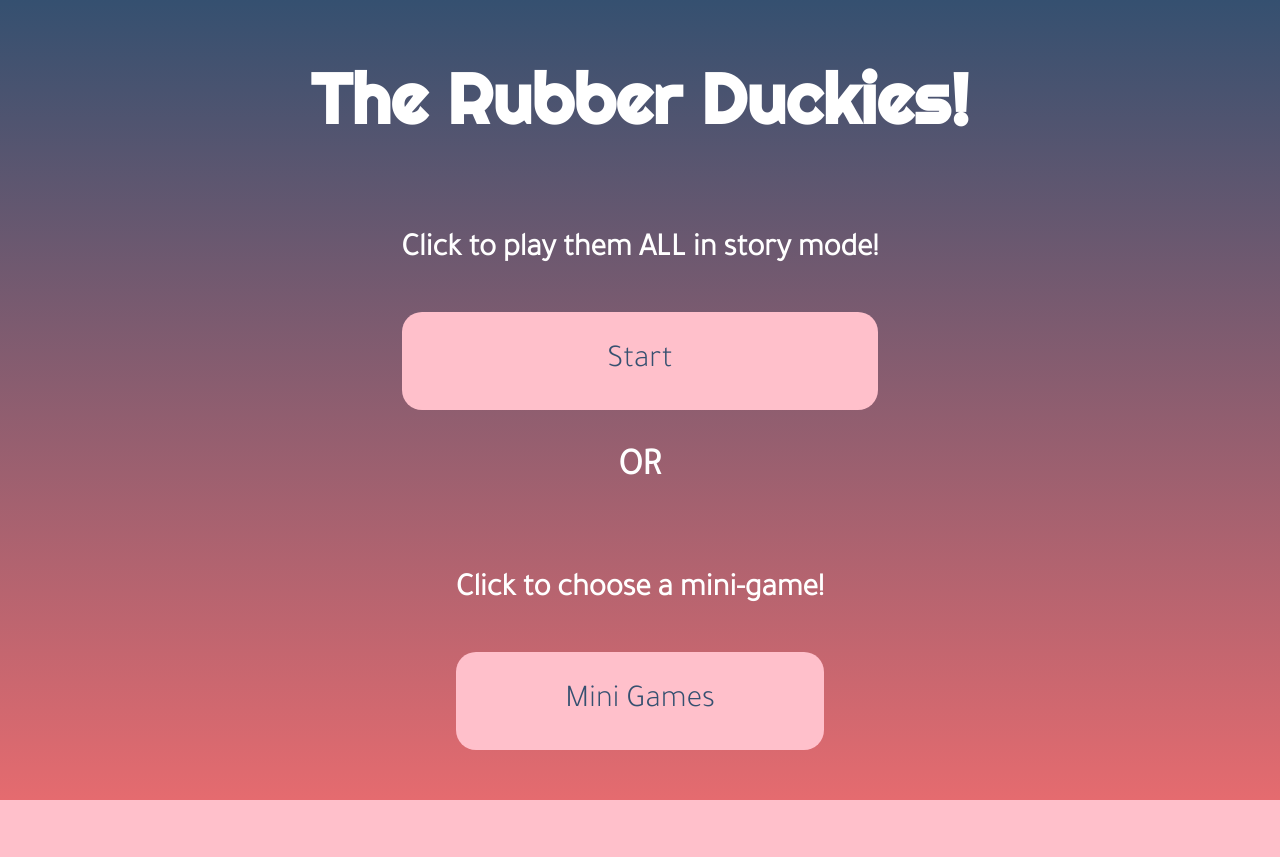
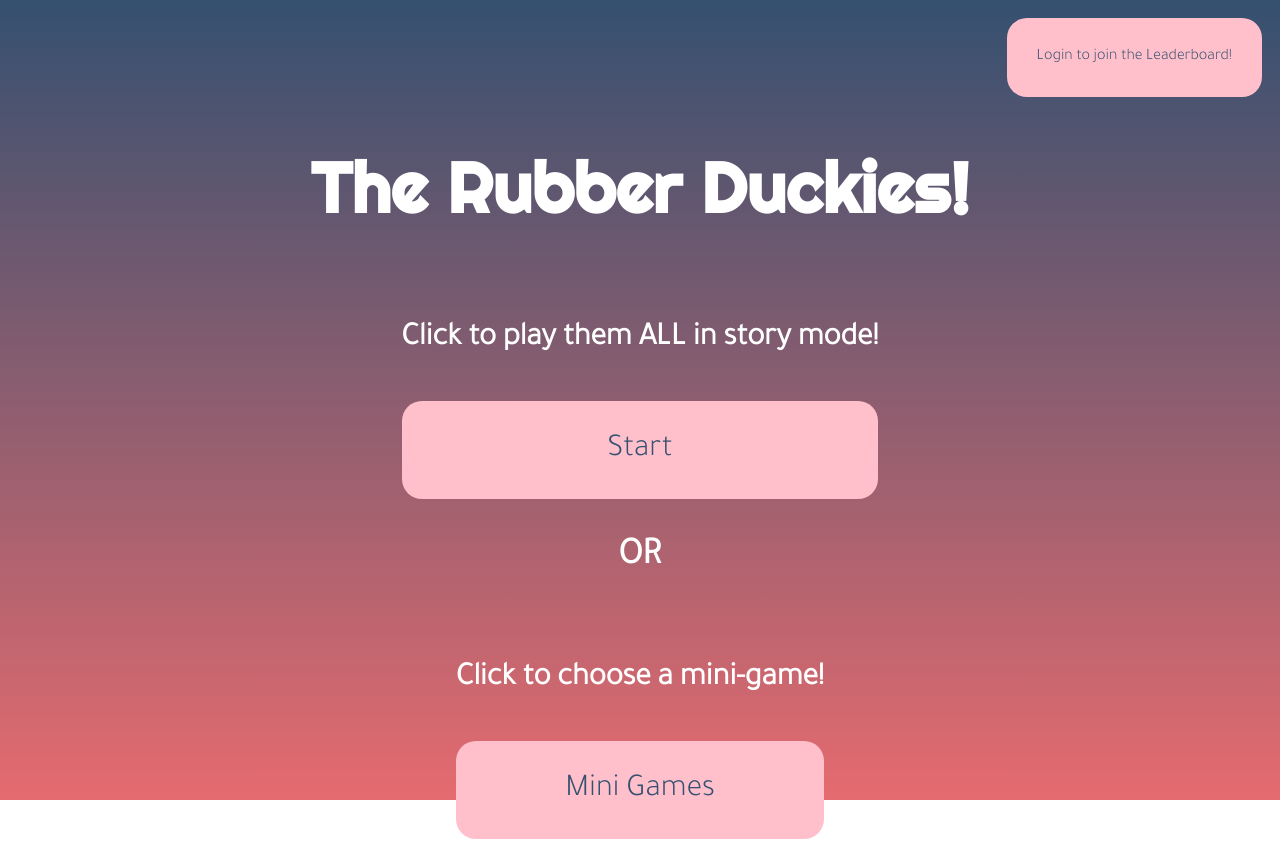
Before and after one commit to MarkGhebrial/Rosehack-2023, a Django app: page / in a window 1280 px wide. Before the commit the page ends 800 px from the top, so only its background shows below. Run offline with Django 4.2, Linux system fonts and the light colour scheme.

Commit message:
login button

```diff
--- a/duck/duckgame/templates/index.html
+++ b/duck/duckgame/templates/index.html
@@ -6,6 +6,18 @@
 <link rel="preconnect" href="https://fonts.gstatic.com" crossorigin>
 <link href="https://fonts.googleapis.com/css2?family=Righteous&family=Tajawal:wght@300&display=swap" rel="stylesheet">
 <style>
+    html
+    {
+        width:100%;
+        height:100%;
+        background-image: linear-gradient(180deg, #355070, #E56B6F);
+        background-repeat:no-repeat;
+
+    }
+    body
+    {
+        overflow:hidden;
+    }
     h1
     {
         display:flex;
@@ -14,6 +26,26 @@
         color:white;
         font-family: 'Righteous', cursive;
         font-size:70px;
+    }
+    #login-button
+    {
+        text-align:center;
+        padding:30px;
+        background-color:pink;
+        text-decoration:none;
+        border-radius:20px;
+        color:#355070;
+        font-family: 'Tajawal', sans-serif;
+
+    }
+    .login-button
+    {
+        display:flex;
+        flex-direction:row;
+        justify-content:end;
+        align-items:center;
+        padding-right:10px;
+        padding-top:10px;
     }
     .choose-games
     {
@@ -38,26 +70,13 @@
         color:#355070;
         font-family: 'Tajawal', sans-serif;
     }
-    html
-    {
-        width:100%;
-        height:100%;
-        background-image: linear-gradient(180deg, #355070, #E56B6F);
-        background-repeat:no-repeat;
-
-    }
-    body
-    {
-        display:flex;
-        flex-direction:column;
-        justify-content:center;
-        align-items:center;
-        overflow:hidden;
-    }
 
 </style>
 </head>
 <body>
+    <div class ="login-button">
+        <a href="" id="login-button">Login to join the Leaderboard!</a>
+    </div>
     <h1>The Rubber Duckies!</h1>
 
     <!--a link that looks like a button, linking to the minigames.html page-->
```
